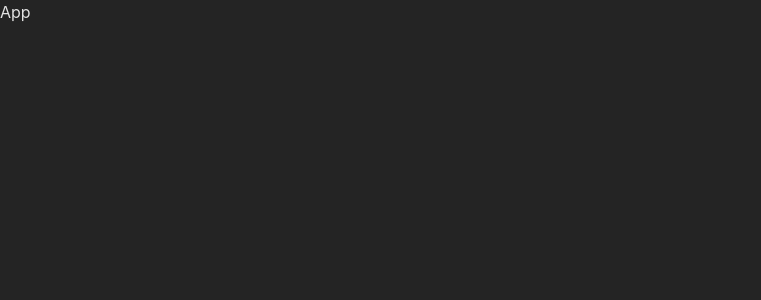
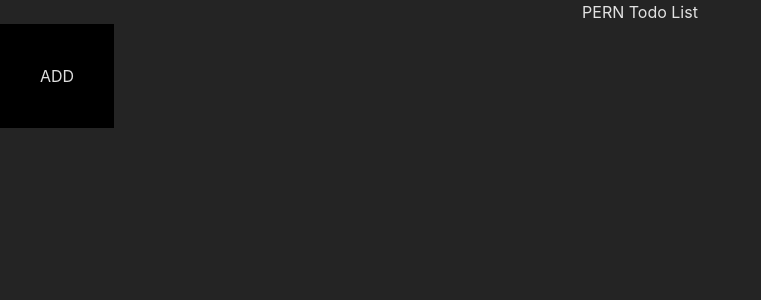
Before and after one commit to mabuhanifa/pern-react-vite, a React (Vite) app: page / in a window 1280 px wide. Shown: the top 300 px of the page, without its empty margins (0-761 px from the left). Built offline with nearby package versions, Linux system fonts and the light colour scheme.

Commit message:
config fixed

```diff
--- a/src/App.jsx
+++ b/src/App.jsx
@@ -1,7 +1,10 @@
 import React from 'react'
+import InputTodo from './components/InputTodo'
 
 export default function App() {
   return (
-    <div>App</div>
+    <div>
+      <InputTodo/>
+    </div>
   )
 }
--- a/src/components/InputTodo.jsx
+++ b/src/components/InputTodo.jsx
@@ -2,6 +2,9 @@ import React from 'react'
 
 export default function InputTodo() {
   return (
-    <div>InputTodo</div>
+    <div>
+        <h1 className='t-c'>PERN Todo List</h1>
+        <button className='p-10 bg-black'>ADD</button>
+    </div>
   )
 }
--- a/src/index.css
+++ b/src/index.css
@@ -1,3 +1,7 @@
+@tailwind base;
+@tailwind components;
+@tailwind utilities;
+
 :root {
   font-family: Inter, Avenir, Helvetica, Arial, sans-serif;
   font-size: 16px;
@@ -14,8 +18,6 @@
   -moz-osx-font-smoothing: grayscale;
   -webkit-text-size-adjust: 100%;
 }
-* {
-  padding: 0;
-  margin: 0;
-  box-sizing: border-box;
+.t-c {
+  text-align: center;
 }
--- a/tailwind.config.cjs
+++ b/tailwind.config.cjs
@@ -1,13 +1,8 @@
 /** @type {import('tailwindcss').Config} */
 module.exports = {
-  content: ["./index.html", "./src/**/*.{jsx, js}"],
-  darkMode: "class",
+  content: ["./src/**/*.{html,js,jsx}"],
   theme: {
-    extend: {
-      fontFamily: {
-        inter: ["inter", "serif"],
-      },
-    },
+    extend: {},
   },
   plugins: [],
-};
+}
```
